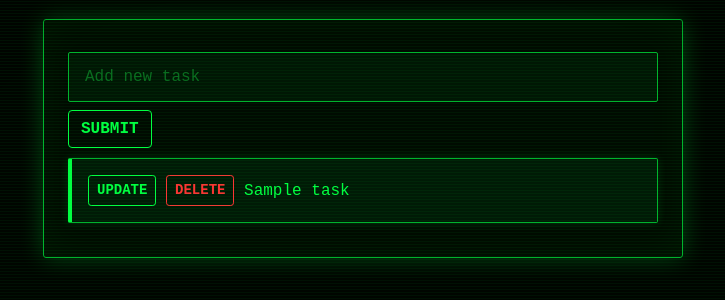
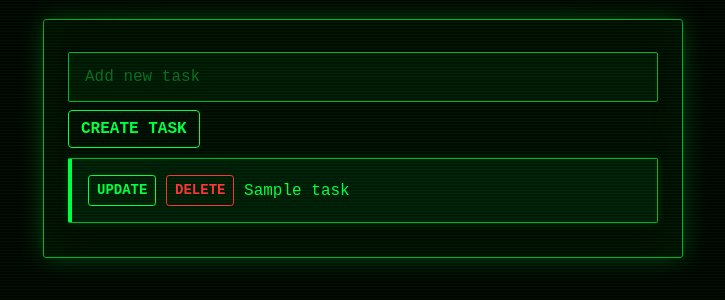
Before and after one commit to 0xC0FFE95/to-do-list-unsecure, a Django app: template tasks/templates/tasks/list.html in a window 1280 px wide. Shown: the part 141-441 px from the top of the page, without its empty margins (277-1002 px from the left). Run offline with Django 3.2, Linux system fonts and the light colour scheme; the template is opened without the code that fills it: values that come from a table or form of the project are taken from there, most other values are stand-ins (such as "Sample title", 1, 10 or a date in 2020); some libraries are stand-ins or nearby versions.

Commit message:
Refactor task list template for improved clarity

```diff
--- a/tasks/templates/tasks/list.html
+++ b/tasks/templates/tasks/list.html
@@ -5,22 +5,20 @@
 <div class="center-column">
     <form method="POST" action="/">
         {% csrf_token %}
-		{{form.title}}
-		<input class="btn btn-info" type="submit" name="Create Task">
+        {{ form.title }}
+        <input class="btn btn-info" type="submit" name="Create Task" value="Create Task">
     </form>
 
-	<!-- TODO: {{task.title|safe}} desactive l'echappement XSS : a corriger -->
     <div class="todo-list">
     {% for task in tasks %}
         <div class="item-row">
-			<a class="btn btn-sm btn-info" href = "{% url 'update_task' task.id %}">Update</a>
-			<a class="btn btn-sm btn-danger" href = "{% url 'delete' task.id %}">Delete</a>
-			{% if task.complete == True %}
-			<strike>{{task.title|safe}}</strike>
+            <a class="btn btn-sm btn-info" href="{% url 'update_task' task.id %}">Update</a>
+            <a class="btn btn-sm btn-danger" href="{% url 'delete' task.id %}">Delete</a>
+            {% if task.complete %}
+            <s class="completed-task">{{ task.title }}</s>
             {% else %}
-			<span>{{task.title|safe}}</span>
+            <span>{{ task.title }}</span>
             {% endif %}
-
         </div>
     {% endfor %}
     </div>
```
Lines whose indentation alone changed are shown as unchanged.
